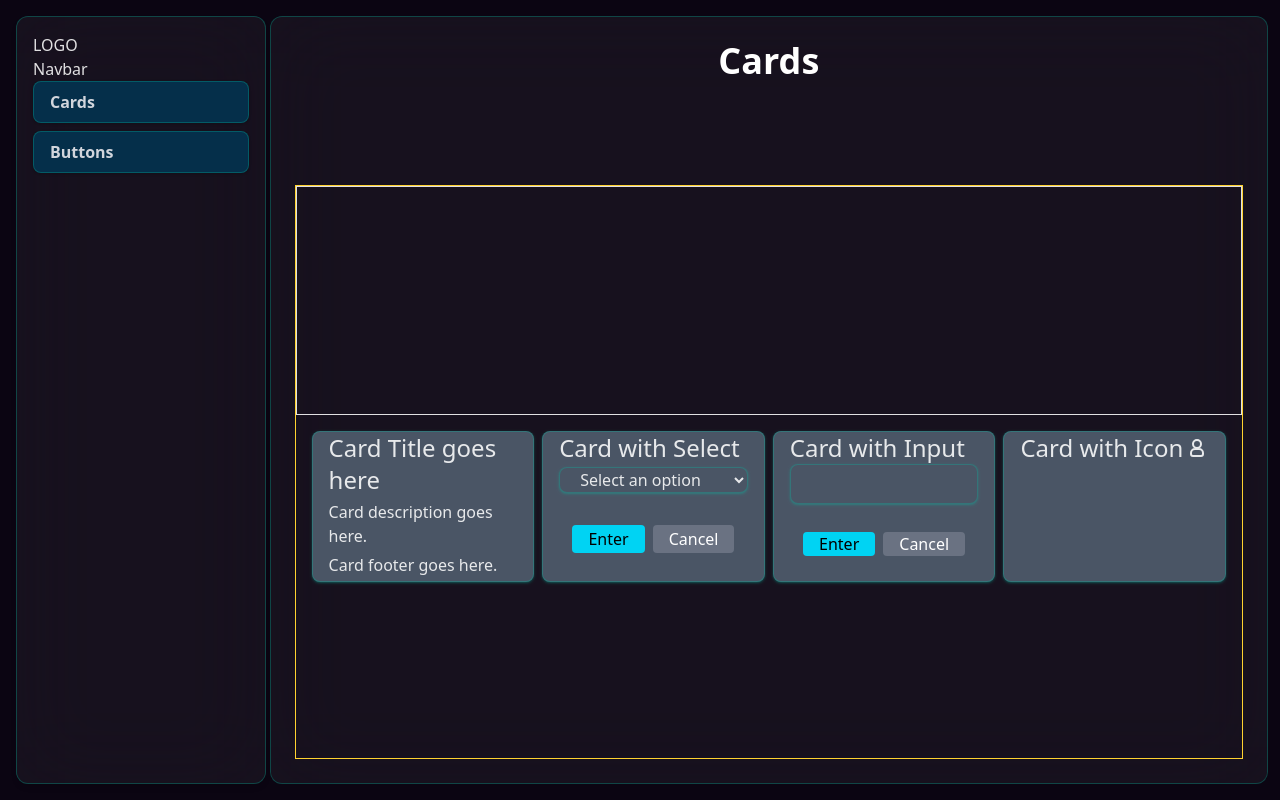
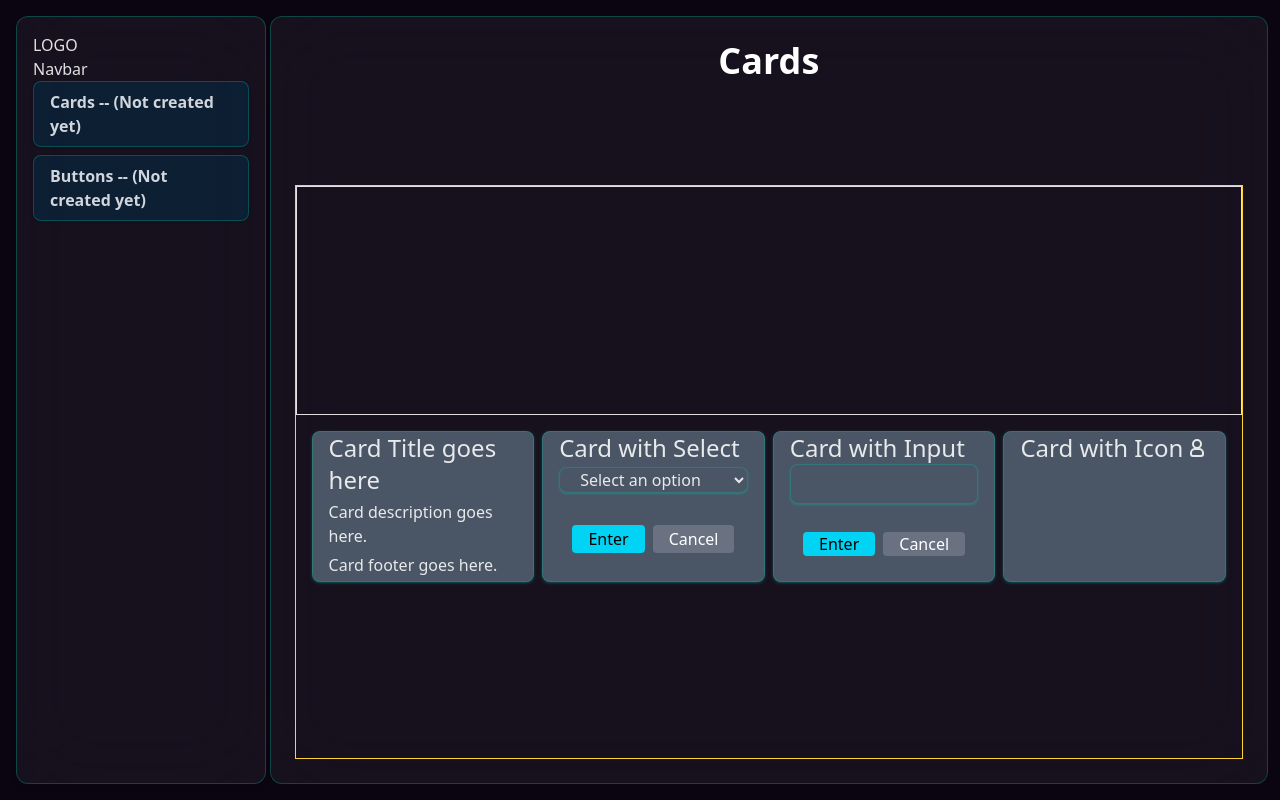
Before and after one commit to MichaelTae/Componentlib, a React (Vite) app in the folder complib/: page / in a window 1280 px wide. Built offline with nearby package versions, Linux system fonts and the light colour scheme.

Commit message:
added distinction between done/not done components in nav

```diff
--- a/complib/src/components/navbarItems.tsx
+++ b/complib/src/components/navbarItems.tsx
@@ -17,17 +17,22 @@ export const navbarItems = (
     <div className='space-y-2'>
       {items.map((item) => {
         const isVisible = visibleItems[item.title] || false;
+        const isCreated = item.created;
+        const isDisabled = !isCreated;
+        const itemCreatedColor = isCreated
+          ? 'bg-sky-950'
+          : 'bg-sky-950/50 pointer-events-none';
         return (
           <div
             key={item.title}
-            className='border border-neon-blue rounded-lg shadow-sm bg-sky-950'
-            onClick={() => handleClick(item.title)}
+            className={`border border-neon-blue rounded-lg shadow-sm ${itemCreatedColor}`}
+            onClick={() => (isCreated ? handleClick(item.title) : null)}
           >
             <button
               onClick={() => toggleVisibility(item.title)}
               className=' px-4 py-2 w-full text-left font-semibold text-gray-300 hover:text-gray-100 cursor-pointer  '
             >
-              {item.title}
+              {isCreated ? item.title : `${item.title} -- (Not created yet)`}
             </button>
             {isVisible && (
               <div className='p-4 my-2 ml-2 space-y-1.5 shadow-md border-l border-gray-600/50 rounded-lg'>
```
